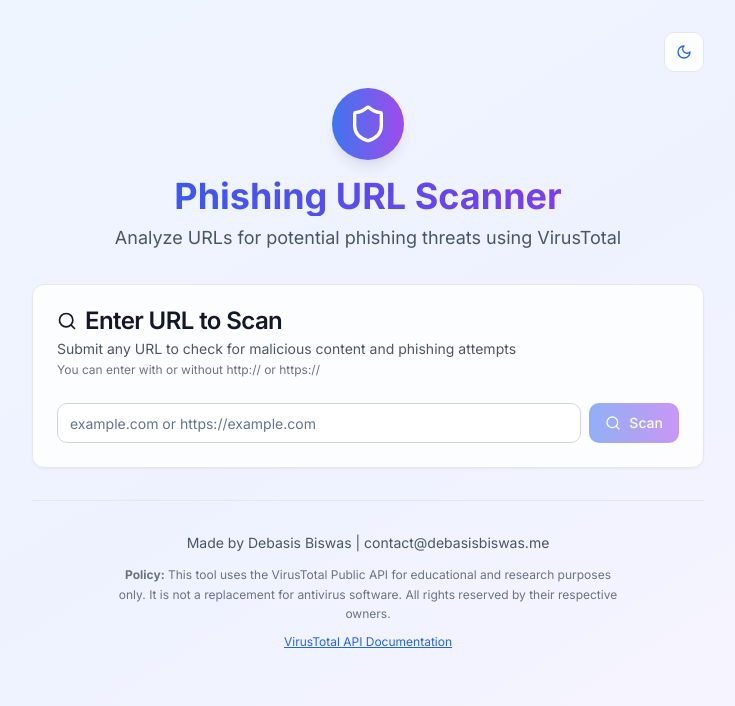
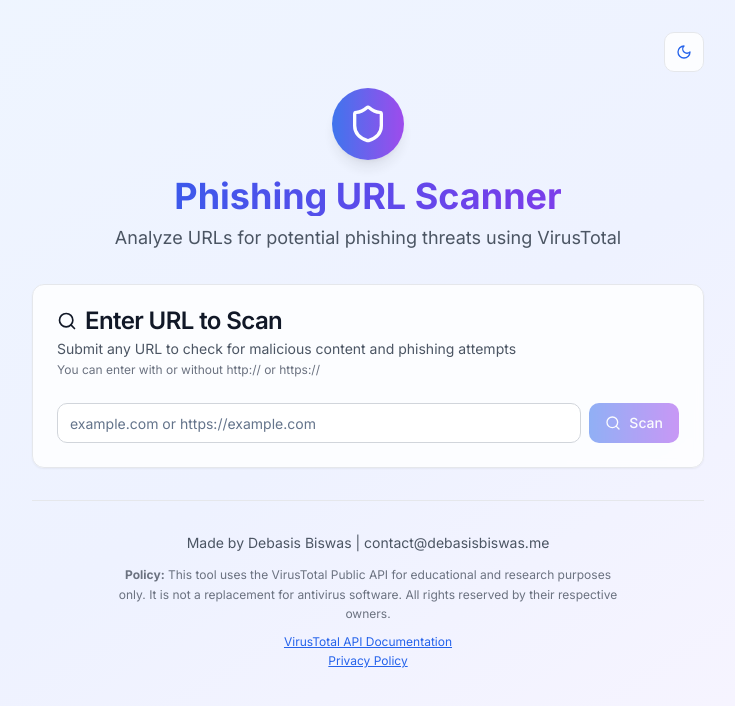
Before and after one commit to DebaA17/Phishing-url-checker, a Next.js app: page / in a window 1280 px wide. Shown: the top 706 px of the page, without its empty margins (272-1007 px from the left). Built offline with nearby package versions, Linux system fonts and the light colour scheme.

Commit message:
Add link to Privacy Policy in the homepage

```diff
--- a/app/page.tsx
+++ b/app/page.tsx
@@ -431,6 +431,14 @@ export default function Home() {
                   VirusTotal API Documentation
                 </a>
               </p>
+              <p>
+                <a
+                  href="/privacy-policy"
+                  className="text-blue-600 dark:text-blue-400 hover:text-blue-800 dark:hover:text-blue-300 underline transition-colors duration-200"
+                >
+                  Privacy Policy
+                </a>
+              </p>
             </div>
           </div>
         </div>
```
